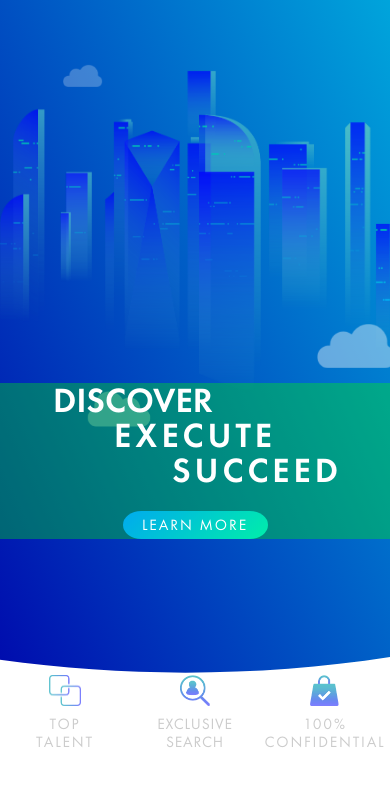
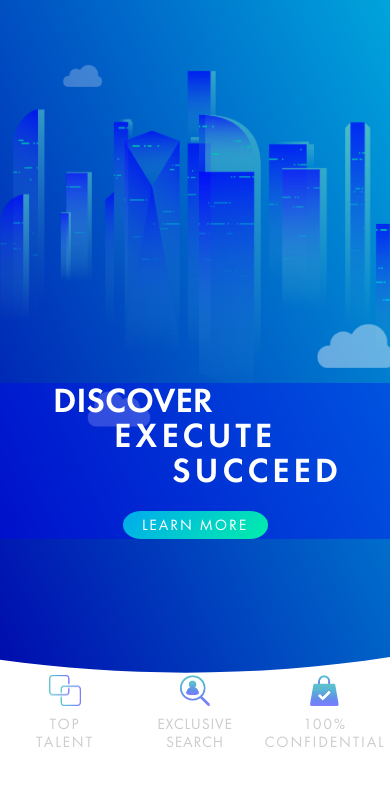
Before and after one commit to ST3AMMACH1N3/altus-website-edit, a plain HTML site: page employers.html in a window 390 px wide. Shown: the part 56-844 px from the top of the page. Drawn offline with nearby package versions, Linux system fonts and the light colour scheme.

Commit message:
Changed color

```diff
--- a/assets/css/employers.css
+++ b/assets/css/employers.css
@@ -608,7 +608,7 @@
     position: absolute;
     width: 100%;
     top: 52vh;
-    background: #00ff0055;
+    background: #0000ff55;
   }
 }
 
```
